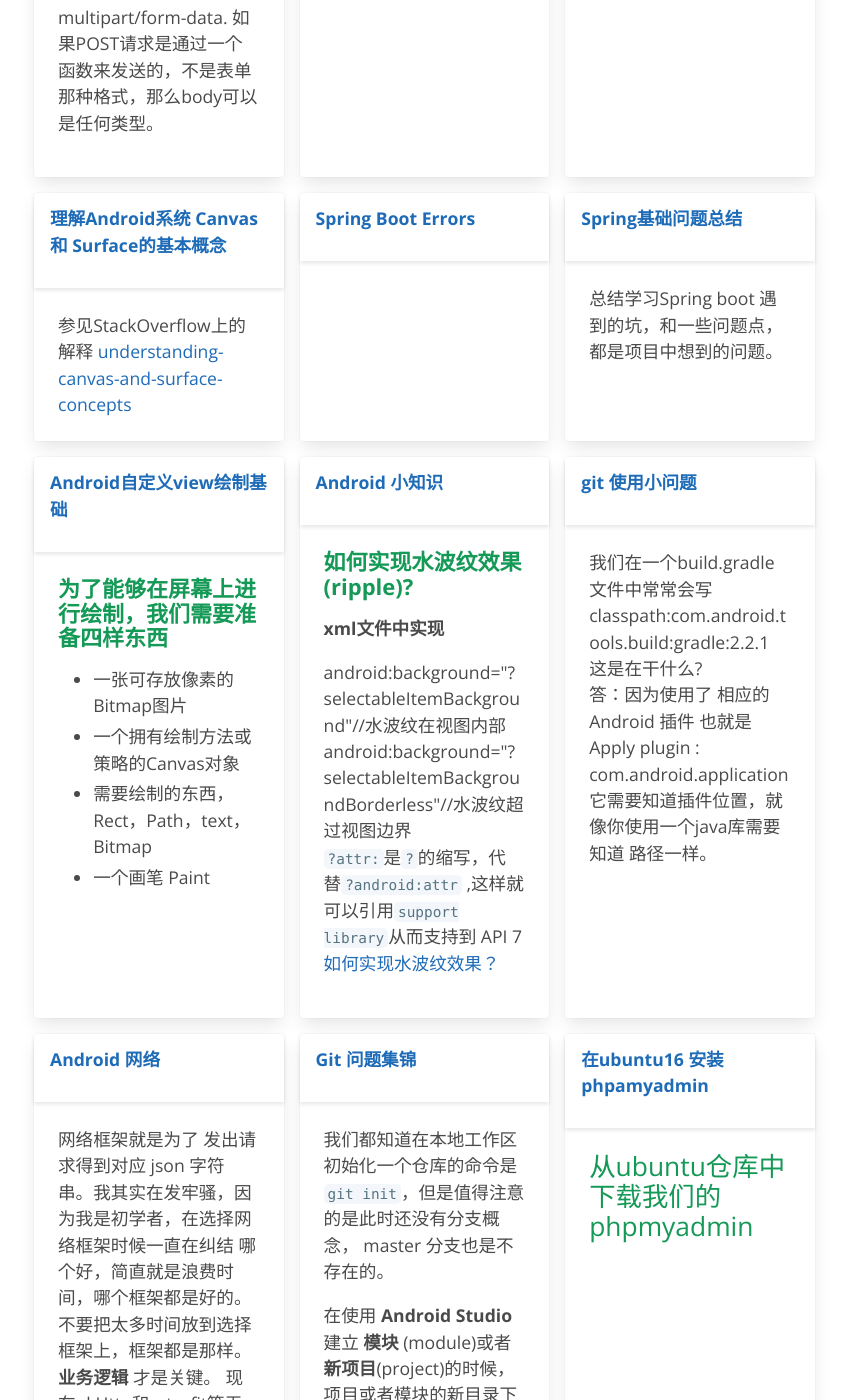
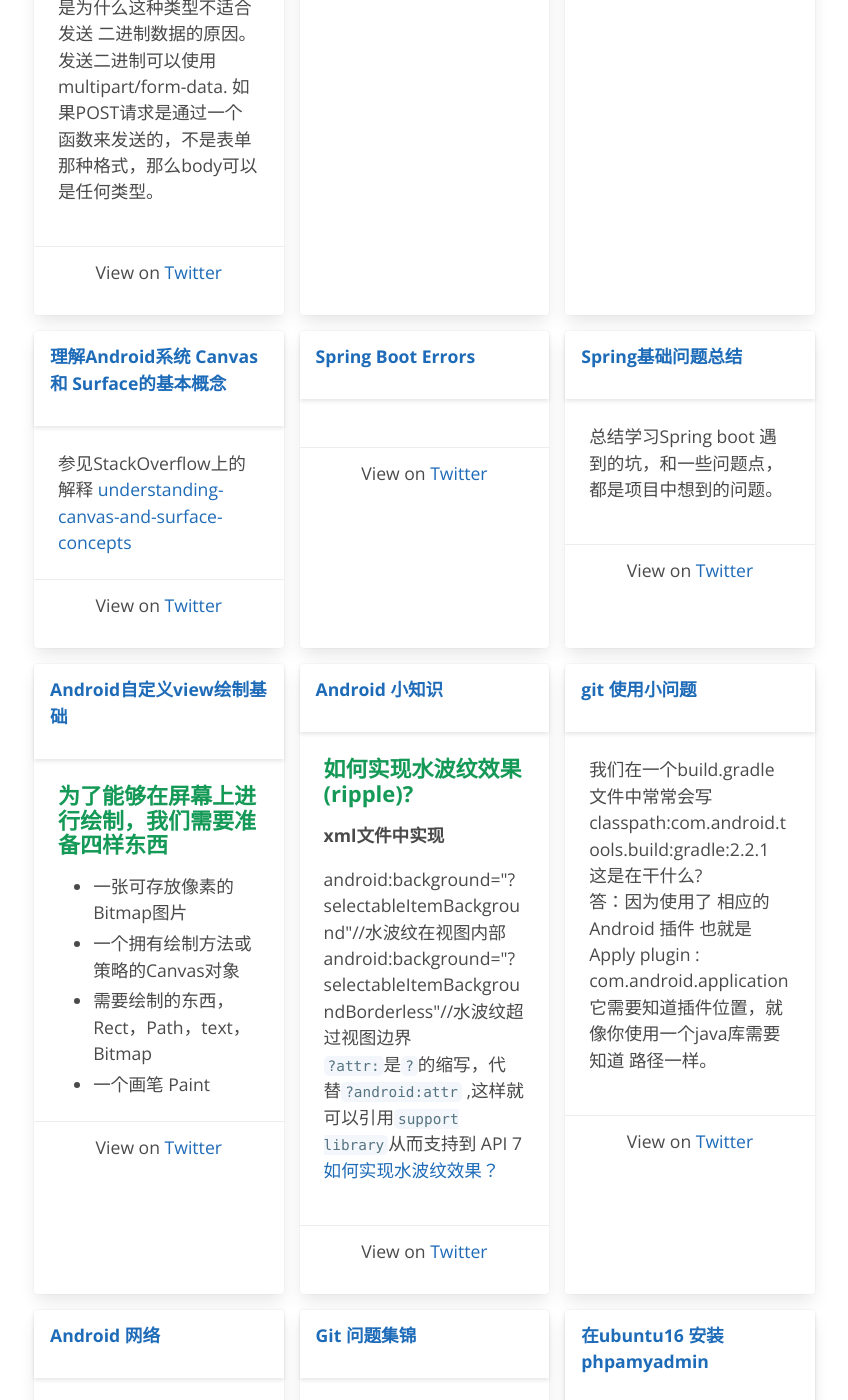
Before and after one commit to qiaojun2016/qiaojun2016.github.io, a Jekyll site: the page built from blog/index.html, in a window 1280 px wide and 1400 px high, scrolled down 2701 px. Shown: the whole window, without its empty margins (198-1046 px from the left). Built offline with Jekyll 4.4.1, drawn with Linux system fonts in a browser that asks for light colours; some of the changed text lies outside the part shown.

Commit message:
Update index.html

```diff
--- a/blog/index.html
+++ b/blog/index.html
@@ -20,6 +20,13 @@ tagline:
         </div>
       </div>
 
+      <div class="card-footer">
+         <p class="card-footer-item">
+      <span>
+        View on <a href="https://twitter.com/codinghorror/status/506010907021828096">Twitter</a>
+      </span>
+    </p>
+        </div>
 
     </div>
     {% endfor %}
```
